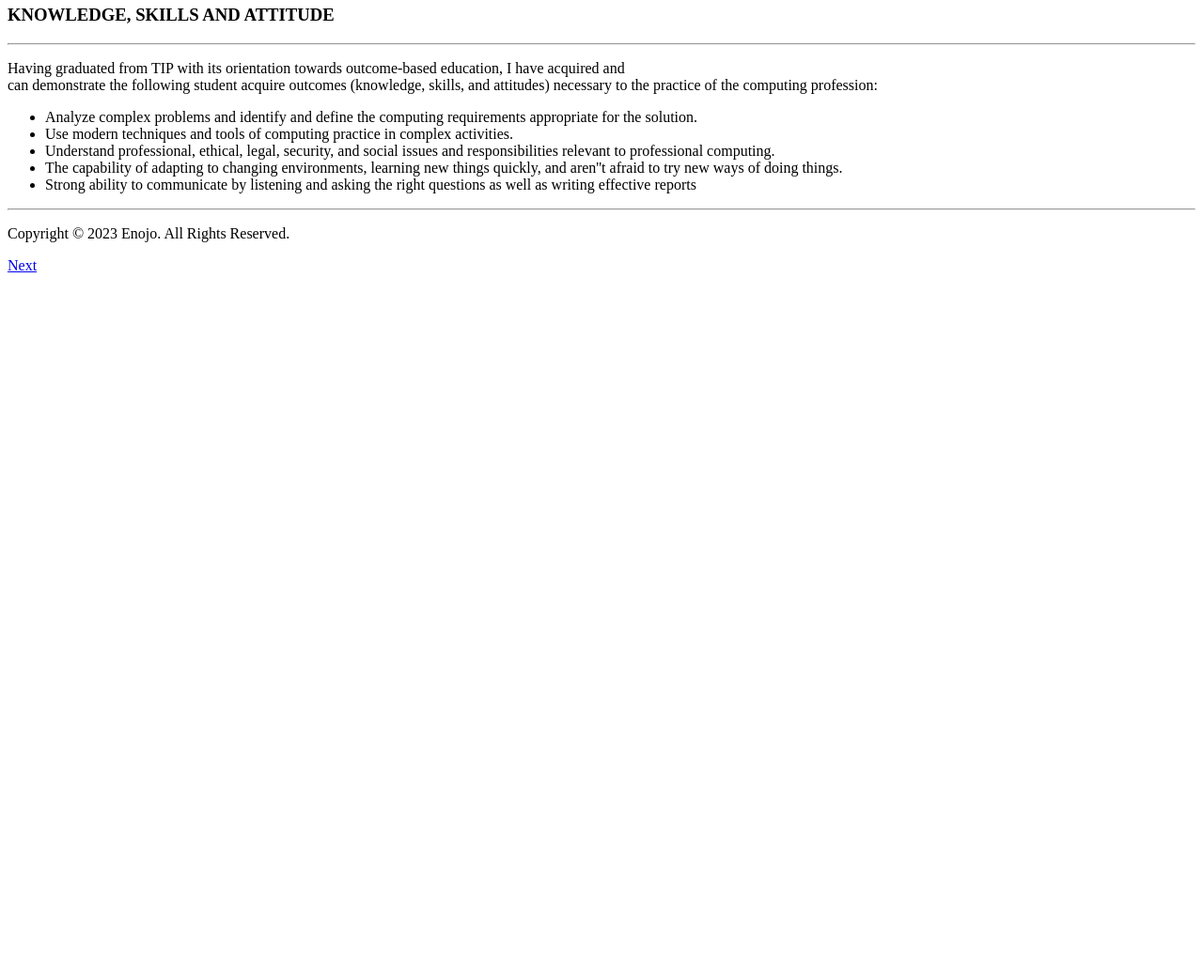
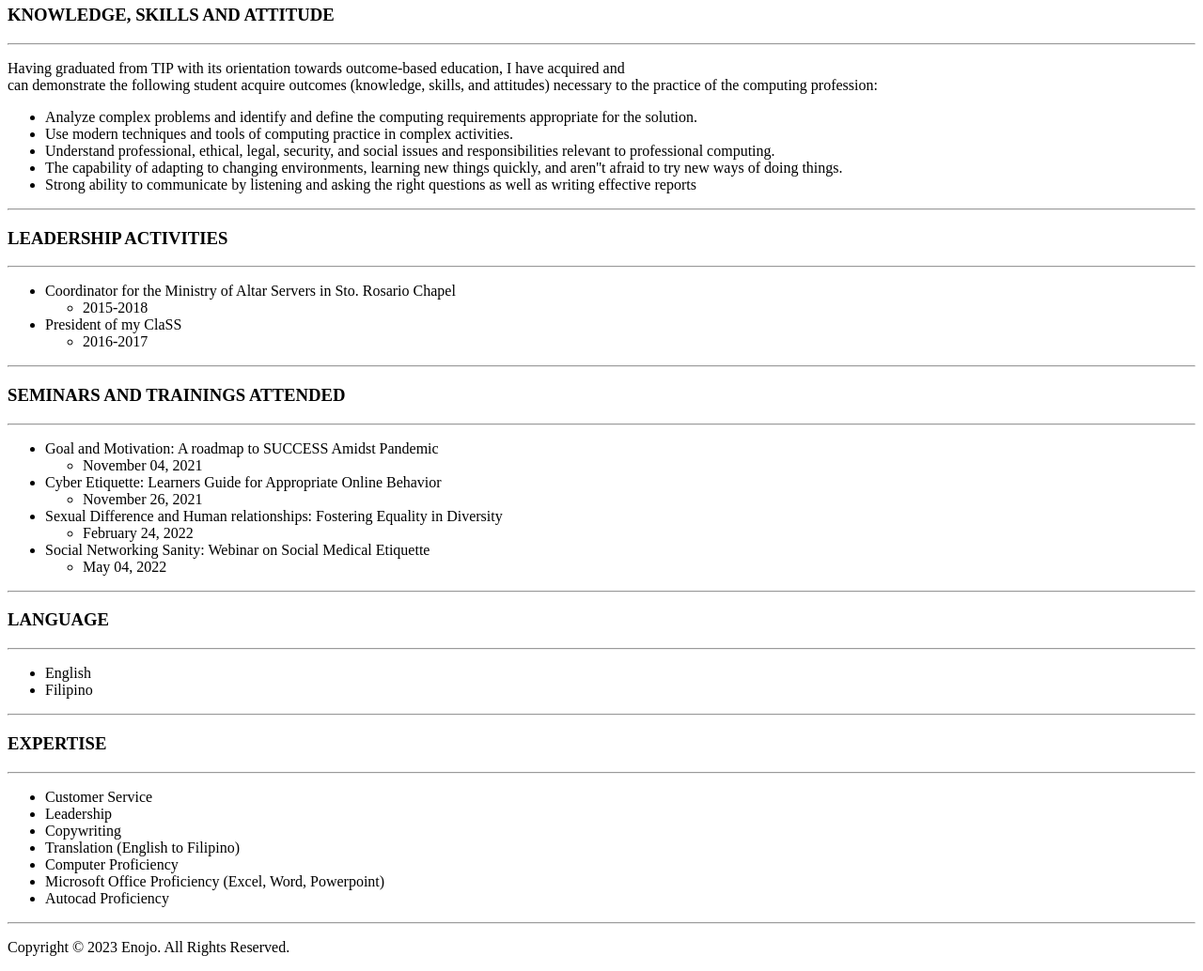
Before and after one commit to Enojojo/html-Capstone-proj.-1, a plain HTML site: page index.html in a window 1280 px wide. Shown: the part 986-2020 px from the top of the page at 94% size. Before the commit the page ends 1286 px from the top, so only its background shows below. Drawn offline with Linux system fonts and the light colour scheme.

Commit message:
Add files via upload

```diff
--- a/index.html
+++ b/index.html
@@ -9,7 +9,7 @@
 <hr/>
     <img src="./Image/6e886fcf2fc07d666e886fcf2fc07d66imresizer-1691024514480.jpg" height="150" alt="A picture of myself"/>
     <h2>MARK RUSSEL B. ENOJO</h2>
-    <a href="./contacts">Contact </a>
+    <a href="./public/contacts">Contact </a>
     </h3>
     <br/>
 
@@ -98,10 +98,81 @@
             </LI>
     </UL>
     <hr/>
+    <h3>LEADERSHIP ACTIVITIES
+    </h3>
+    <hr/>
+    <UL>
+        <LI>Coordinator for the Ministry of Altar Servers in
+            Sto. Rosario Chapel
+            <UL><LI>2015-2018</LI></UL>
+        </LI>
+        <LI>President of my ClaSS
+            <UL><LI>2016-2017</LI></UL>
+        </LI>
+    </UL>
+
+    <hr/>
+    <h3>SEMINARS AND TRAININGS ATTENDED
+    </h3>
+    <hr/>
+    <UL>
+        <LI>Goal and Motivation: A roadmap to SUCCESS
+            Amidst Pandemic
+            <UL>
+                <LI>November 04, 2021</LI>
+            </UL>
+        </LI>
+        <LI>Cyber Etiquette: Learners Guide for Appropriate
+            Online Behavior
+            <UL>
+                <LI>November 26, 2021</LI>
+            </UL>
+        </LI>
+        <LI>Sexual Difference and Human relationships:
+            Fostering Equality in Diversity
+            <UL>
+                <LI>February 24, 2022</LI>
+            </UL>
+        </LI>
+        <LI>Social Networking Sanity: Webinar on Social
+            Medical Etiquette
+            <UL>
+                <LI>May 04, 2022
+                </LI>
+            </UL>
+        </LI>
+
+    </UL>
+
+    <hr/>
+    <h3>LANGUAGE
+    </h3>
+    <hr/>
+    <UL>
+        <LI>English</LI>
+        <LI>Filipino</LI>
+    </UL>
+
+    <hr/>
+    <h3>EXPERTISE
+    </h3>
+    <hr/>
+    <UL>
+        <LI>Customer Service</LI>
+        <LI>Leadership</LI>
+        <LI>Copywriting</LI>
+        <LI>Translation (English to Filipino)</LI>
+        <li>Computer Proficiency</li>
+        <li>Microsoft Office Proficiency
+            (Excel, Word, Powerpoint)</li>
+        <li>Autocad Proficiency</li>
+
+    </UL>
+    <hr/>
     <footer>
         <p>Copyright © 2023 Enojo. All Rights Reserved.</p>
       </footer>
-    <a href="./about me">Next</a>
+
 
 </body>
 </html>
```
Also changed, not shown: 1 other file.
